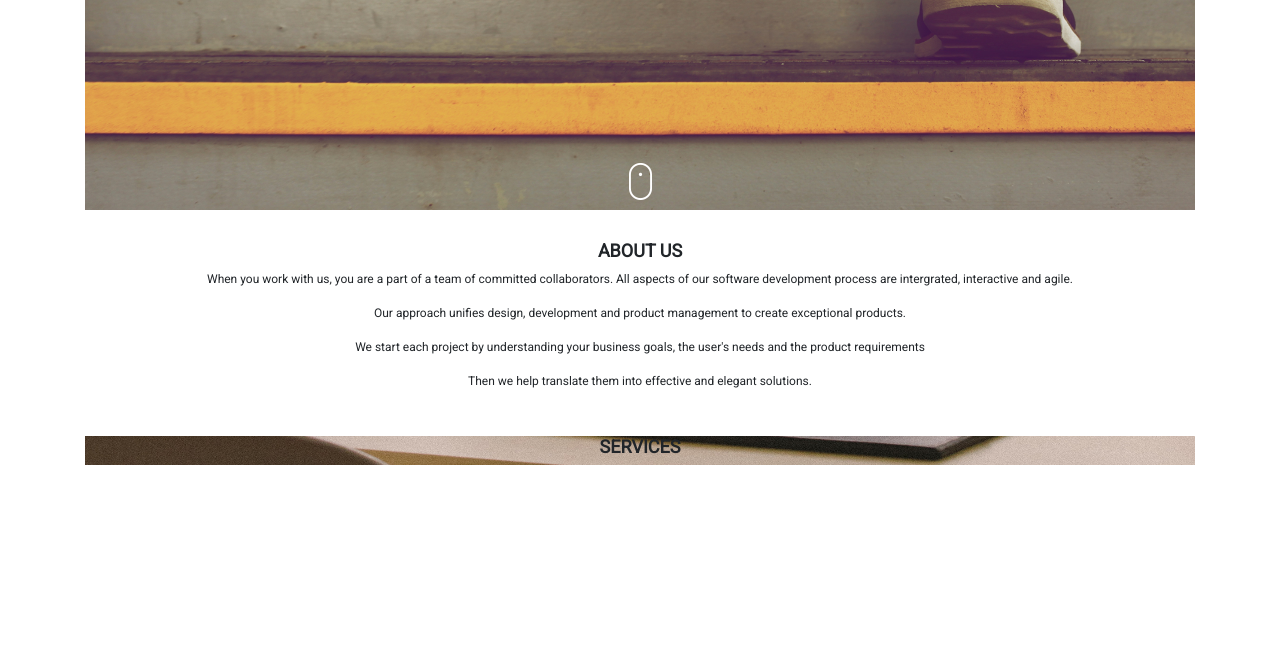
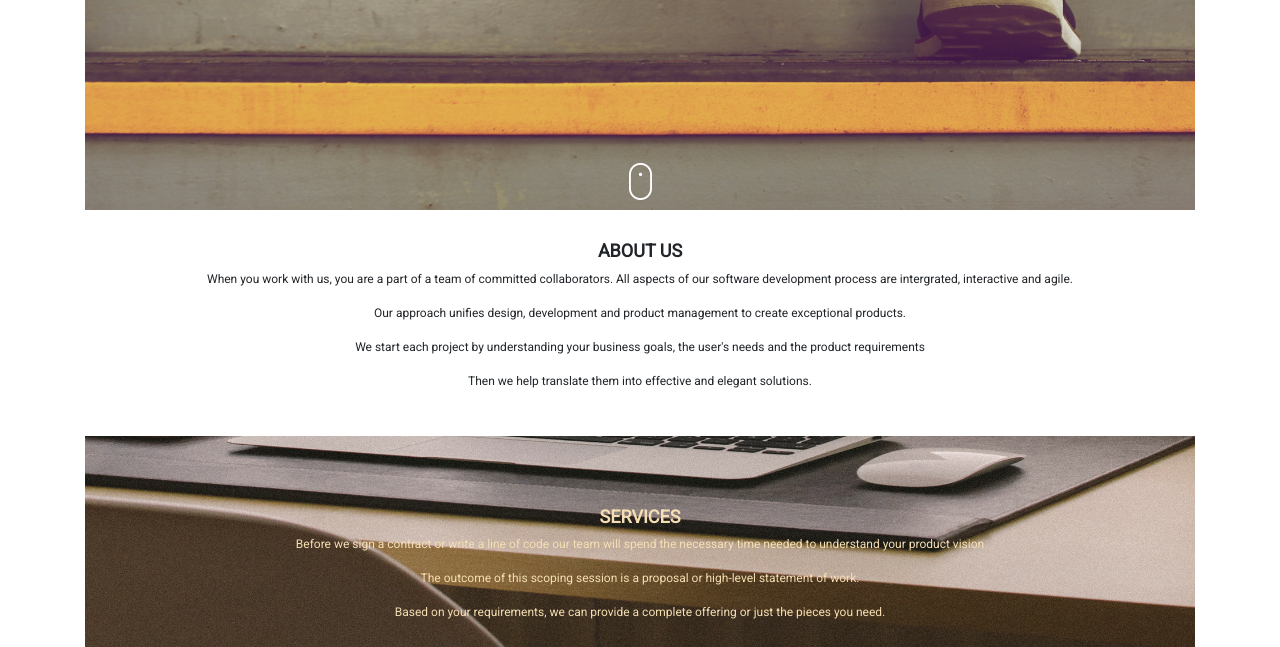
Before and after one commit to BwanaQ/delani-studio, a plain HTML site: page index.html in a window 1280 px wide. Shown: the part 431-1078 px from the top of the page. Before the commit the page ends 896 px from the top, so only its background shows below. Drawn offline with nearby package versions, Linux system fonts and the light colour scheme.

Commit message:
add services section

```diff
--- a/assets/css/style.css
+++ b/assets/css/style.css
@@ -56,3 +56,8 @@ p{
   display: flex;
   flex-direction: column;
 }
+
+.services-text{
+  color: wheat;
+  padding: 70px 0px 10px 0px;
+}
--- a/index.html
+++ b/index.html
@@ -42,9 +42,11 @@
         </div>
       </div>
       <div class="row services">
-        <div class="col-12 sservices-text">
+        <div class="col-12 services-text">
           <h3>SERVICES</h3>
-
+          <p>Before we sign a contract or write a line of code our team will spend the necessary time needed to understand your product vision</p>
+          <p>The outcome of this scoping session is a proposal or high-level statement of work.</p>
+          <p>Based on your requirements, we can provide a complete offering or just the pieces you need.</p>
         </div>
       </div>
       </div>
```
